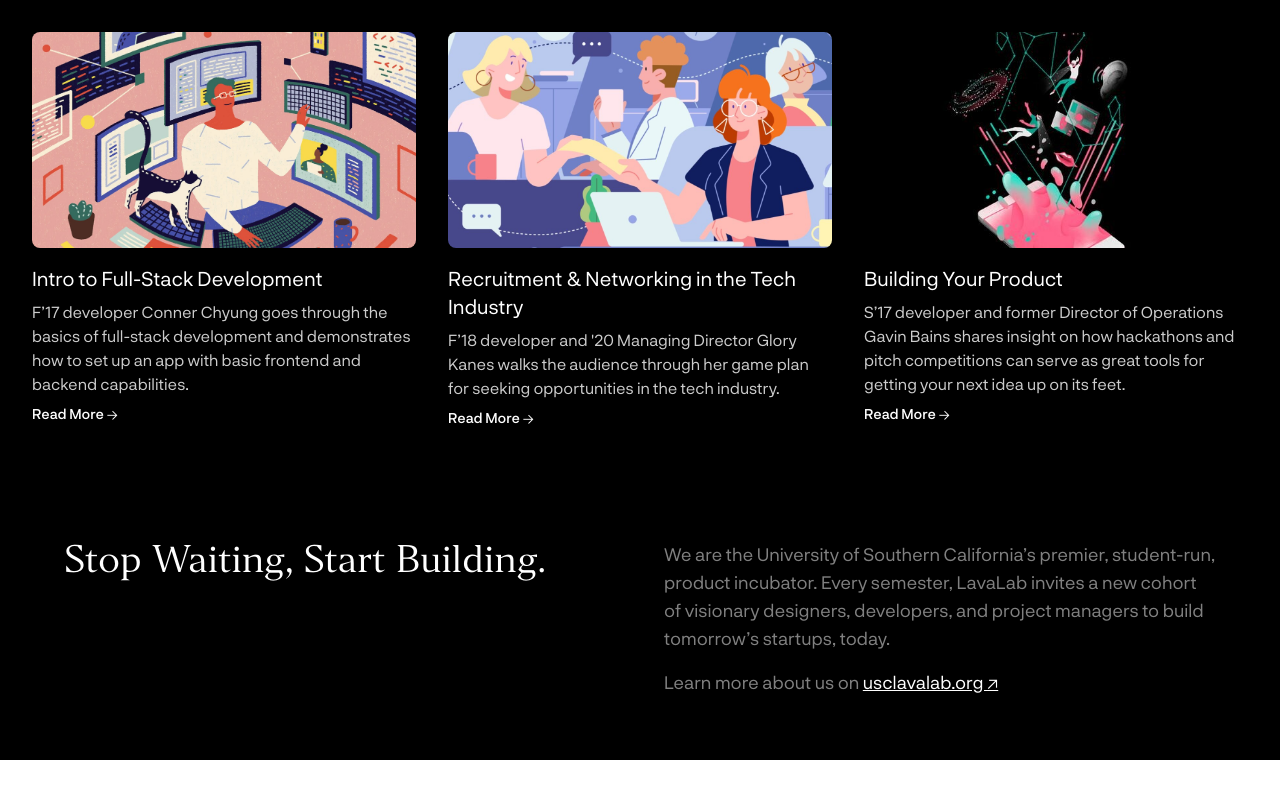
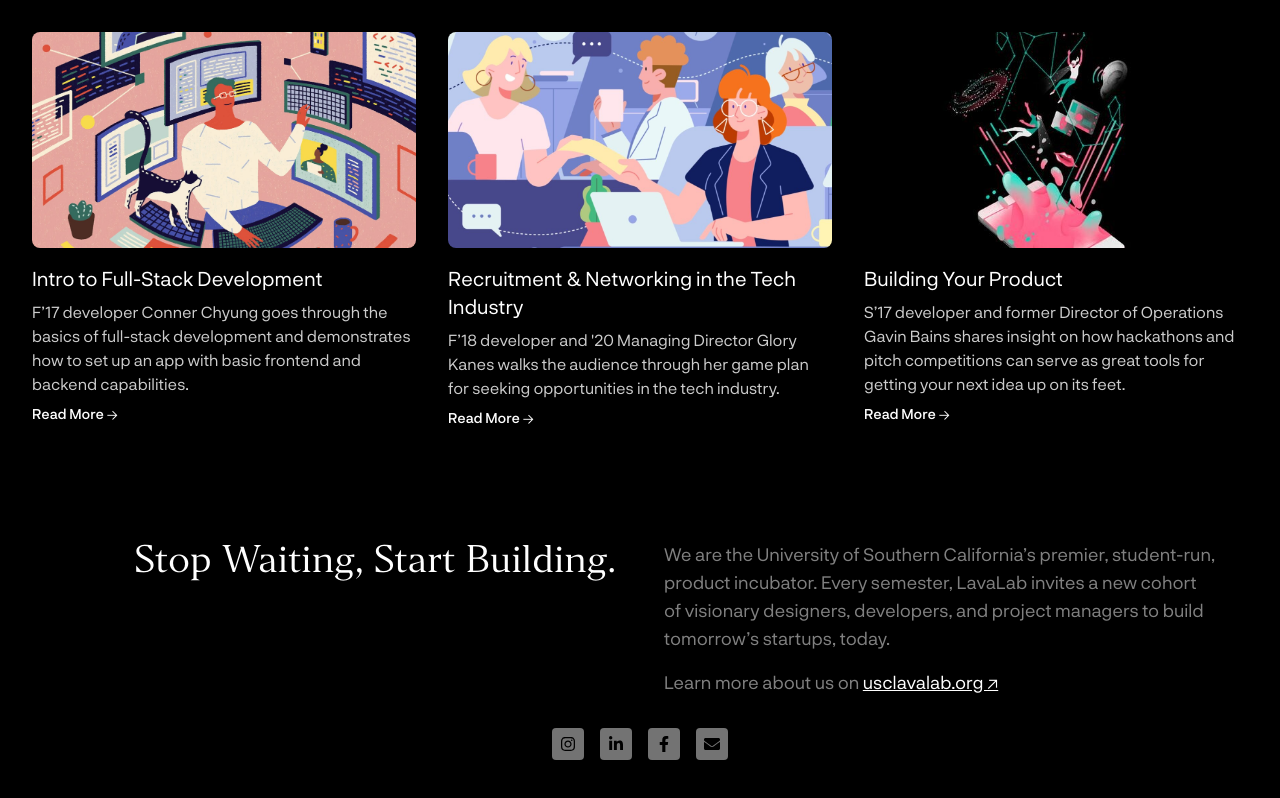
Before and after one commit to USC-Lavalab/LavaLearn, a Next.js app: page / in a window 1280 px wide. Shown: the part 1756-2554 px from the top of the page. Before the commit the page ends 2516 px from the top, so only its background shows below. Built offline with nearby package versions, Linux system fonts and the light colour scheme.

Commit message:
feat: add social links to fotoer

```diff
--- a/package.json
+++ b/package.json
@@ -24,6 +24,7 @@
     "next-mdx-remote": "^5.0.0",
     "react": "^18",
     "react-dom": "^18",
+    "react-icons": "^5.3.0",
     "react-intersection-observer": "^9.13.1",
     "react-player": "^2.16.0",
     "sharp": "^0.33.5",
--- a/src/app/footer.tsx
+++ b/src/app/footer.tsx
@@ -1,8 +1,31 @@
+import Link from "next/link";
+import { FaEnvelope, FaFacebookF, FaInstagram, FaLinkedinIn } from "react-icons/fa";
+
+const socials = {
+  instagram: {
+    url: "https://www.instagram.com/usclavalab/",
+    icon: <FaInstagram />,
+  },
+  linkedin: {
+    url: "https://www.linkedin.com/company/usclavalab/",
+    icon: <FaLinkedinIn />,
+  },
+  facebook: {
+    url: "https://www.facebook.com/usclavalab/",
+    icon: <FaFacebookF />,
+  },
+  email: {
+    url: "mailto:usclavalab@gmail.com",
+    icon: <FaEnvelope />,
+  },
+};
+
 export function Footer() {
   return (
     <footer className="w-full bg-black px-6 py-16 text-white">
+      <div>
         <div className="mx-auto grid w-full max-w-6xl grid-cols-1 gap-12 md:grid-cols-2">
-        <div>
+          <div className="text-left md:text-right">
             <p className="font-serif text-4xl">Stop Waiting, Start Building.</p>
           </div>
           <div className="space-y-4">
@@ -19,6 +42,21 @@ export function Footer() {
             </p>
           </div>
         </div>
+        <div className="mt-8 block">
+          <div className="flex justify-center gap-4">
+            {Object.entries(socials).map(([i, social]) => (
+              <Link
+                key={i}
+                className="rounded bg-gray-500 p-2 text-black transition-colors duration-100 hover:bg-gray-200"
+                href={social.url}
+                target="_blank"
+              >
+                {social.icon}
+              </Link>
+            ))}
+          </div>
+        </div>
+      </div>
     </footer>
   );
 }
```
Also changed, not shown: 1 other file (tests, documents, lock files or other folders). Lines whose indentation alone changed are shown as unchanged.
